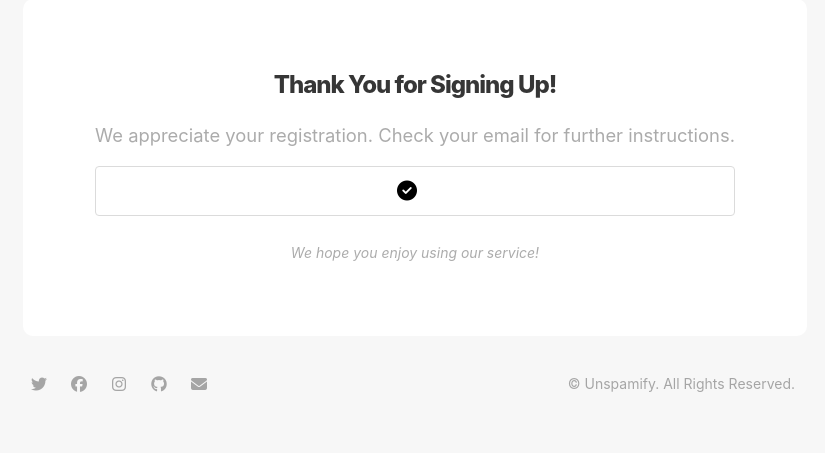
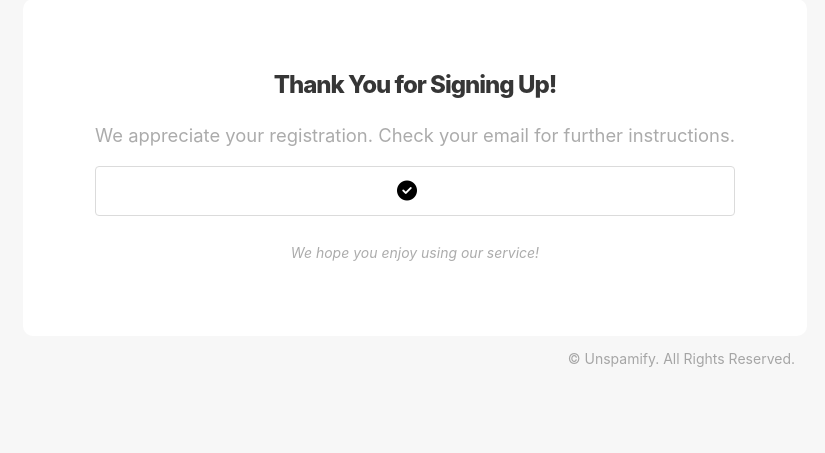
Before and after one commit to heysouravv/unspamify, a FastAPI app: page /thank-you in a window 1280 px wide. Shown: the part 149-602 px from the top of the page, without its empty margins (225-1050 px from the left). Run offline with FastAPI, Linux system fonts and the light colour scheme; some libraries are stand-ins or nearby versions.

Commit message:
Mon Aug 14 19:49:09 IST 2023

```diff
--- a/templates/thank-you.html
+++ b/templates/thank-you.html
@@ -31,27 +31,6 @@
           </div>
         </div>
         <div class="column is-8 is-offset-2">
-          <br>
-          <nav class="level">
-            <div class="level-left">
-              <div class="level-item">
-                <span class="icon">
-                  <i class="fab fa-twitter"></i>
-                </span> &emsp;
-                <span class="icon">
-                  <i class="fab fa-facebook"></i>
-                </span> &emsp;
-                <span class="icon">
-                  <i class="fab fa-instagram"></i>
-                </span> &emsp;
-                <span class="icon">
-                  <i class="fab fa-github"></i>
-                </span> &emsp;
-                <span class="icon">
-                  <i class="fas fa-envelope"></i>
-                </span>
-              </div>
-            </div>
             <div class="level-right">
               <small class="level-item" style="color: var(--textLight)">
                 &copy; Unspamify. All Rights Reserved.
```
